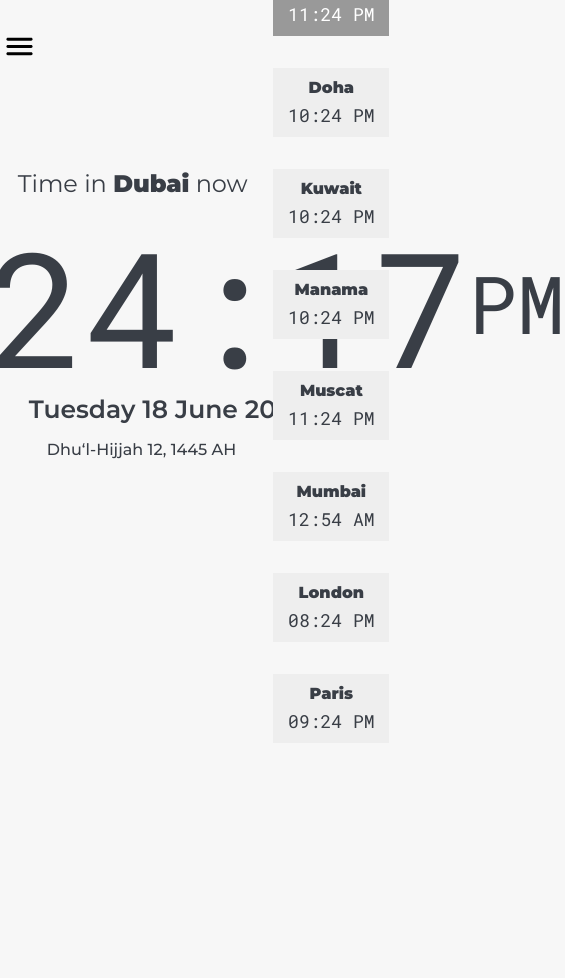
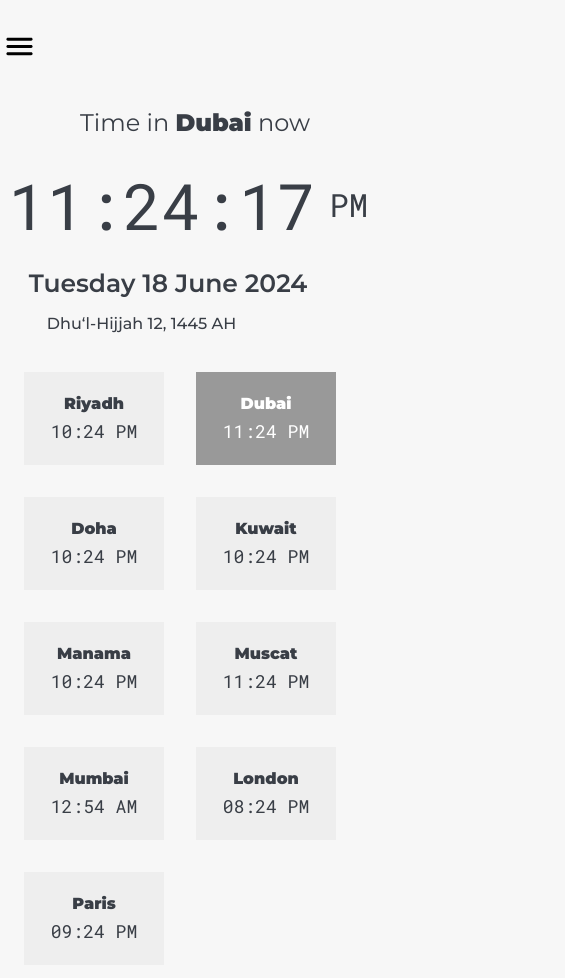
Before and after one commit to balaji1610/time-now, a Next.js app: page / in a window 390 px wide. Shown: the top 978 px of the page, 565 px wide, since content can reach past the window. Before the commit the page ends 844 px from the top, so only its background shows below. Built offline with nearby package versions, Linux system fonts and the light colour scheme; no server answers.

Commit message:
Mobile UI Update  - 01

```diff
--- a/src/app/TimePage.tsx
+++ b/src/app/TimePage.tsx
@@ -11,12 +11,14 @@ import {
 // import PrayerTimeLayout from "./Container/PrayerTimeLayout";
 import { useApplicationContext } from "@/app/Context/ApplicationContext";
 import MenuRoundedIcon from "@mui/icons-material/MenuRounded";
+import useMediaQuery from "@mui/material/useMediaQuery";
 export default function TimePage() {
   const [time, setTime] = useState(new Date());
   const [currentTimeDate, setCurrentTimeDate] = useState(GulfTimeZoneInfo[1]);
   const [timeZone, setTimeZone] = useState(GulfTimeZoneInfo[1].timeZone);
   const [hover, setHover] = useState<number | null>(null);
   const [prayertime, setPrayerTime] = useState([]);
+  const isdeskopScreen = useMediaQuery("(min-width:600px)");
 
   const { setLoading, currentCity, setCurrentCity, setIsNotDisplayPrayerTime } =
     useApplicationContext();
@@ -94,20 +96,24 @@ export default function TimePage() {
       color: "#393E46",
     },
     cityTime: {
-      fontSize: "10rem",
+      fontSize: isdeskopScreen ? "10rem" : "4rem",
       display: "inline",
-      lineHeight: "11rem",
-
+      lineHeight: isdeskopScreen ? "11rem" : "6rem",
       width: "49rem",
     },
     hourFormat: {
-      fontSize: "5rem",
-      marginTop: "32px",
+      fontSize: isdeskopScreen ? "5rem" : "2rem",
+      display: "flex",
+      flexDirection: "column" as "column",
+      height: isdeskopScreen ? "12rem" : "6rem",
+      alignItems: "center",
+      justifyContent: "center",
+      width: isdeskopScreen ? "auto" : "100%",
     },
     currentCityParentCard: {
       display: "flex",
       flexDirection: "row" as "row",
-      height: "20rem",
+      height: isdeskopScreen ? "20rem" : "40rem",
       alignItems: "center",
     },
     currentCityLayout: {
@@ -130,12 +136,12 @@ export default function TimePage() {
       display: "inline",
       marginRight: "53px",
     },
-
     dateLayout: {
       display: "inline-flex",
       flexDirection: "column" as "column",
-      justifyContent: "flex-start",
+      justifyContent: isdeskopScreen ? "flex-start" : "center",
       alignItems: "center",
+      height: "6rem",
       width: "20rem",
       rowGap: "1rem",
       color: "#393E46",
@@ -208,7 +214,7 @@ export default function TimePage() {
         alignItems="center"
         height="27rem"
       >
-        <Grid xs={8}>
+        <Grid xs={isdeskopScreen ? 8 : 12}>
           <h2
             className={Font.city}
             style={{ color: "#393E46", fontWeight: "400", textAlign: "center" }}
@@ -237,7 +243,7 @@ export default function TimePage() {
             </div>
           </div>
         </Grid>
-        <Grid xs={4}>
+        <Grid xs={isdeskopScreen ? 4 : 12}>
           <div style={timeZoneStyle.currentCityParentCard}>
             <div>
               {" "}
@@ -264,7 +270,7 @@ export default function TimePage() {
                           : "#393E46",
                         cursor: "pointer",
                         rowGap: "6px",
-                        padding: "10px",
+                        padding: isdeskopScreen ? "10px" : "22px",
                         alignItems: "center",
                         fontWeight: "900",
                         margin: "1rem",
```
